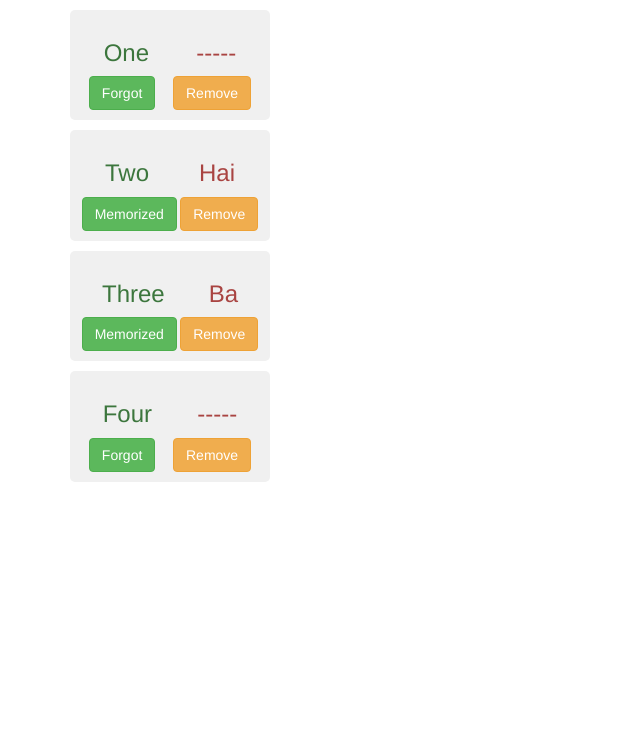
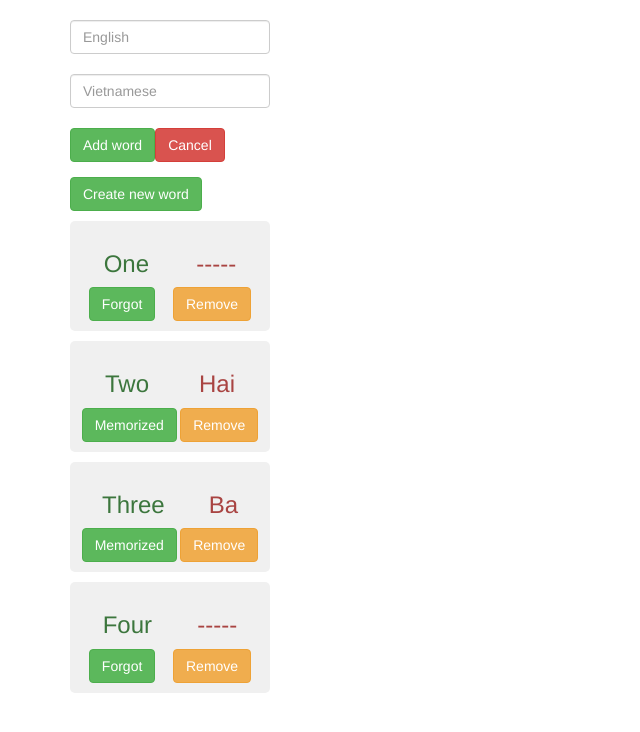
Before and after one commit to vanpho93/word1803, a React (Create React App) app: page / in a window 1280 px wide. Shown: the top 732 px of the page, without its empty margins (0-640 px from the left). Built offline with nearby package versions, Linux system fonts and the light colour scheme.

Commit message:
add word form

```diff
--- a/src/App.js
+++ b/src/App.js
@@ -1,5 +1,4 @@
 import React, { Component } from 'react';
-import logo from './logo.svg';
 import { WordList } from './WordList';
 import './App.css';
 
--- a/src/WordList.js
+++ b/src/WordList.js
@@ -9,7 +9,8 @@ export class WordList extends Component {
                 { id: 'ab124', en: 'Two', vn: 'Hai', isMemorized: false },
                 { id: 'ab125', en: 'Three', vn: 'Ba', isMemorized: false },
                 { id: 'ab126', en: 'Four', vn: 'Bon', isMemorized: true },
-            ]
+            ],
+            shouldShowForm: false
         };
     }
 
@@ -18,11 +19,16 @@ export class WordList extends Component {
         this.setState({ words: newWords });
     }
 
-    render() {
-        return (
-            <div>
-                {
-                    this.state.words.map(word => (
+    toggleWord(id) {
+        const newWords = this.state.words.map(w => {
+            if (w.id !== id) return w;
+            return { ...w, isMemorized: !w.isMemorized };
+        });
+        this.setState({ words: newWords });
+    }
+
+    genListWord() {
+        const renderWord = word => (
             <div className="word" key={word.id}>
                 <div className="word-container">
                     <h3 className="text-success">{word.en}</h3>
@@ -31,7 +37,10 @@ export class WordList extends Component {
                     </h3>
                 </div>
                     <div className="btn-container">
-                                <button className="btn btn-success">
+                    <button
+                        className="btn btn-success"
+                        onClick={() => this.toggleWord(word.id)}
+                    >
                         { word.isMemorized ? 'Forgot' : 'Memorized' }
                     </button>
                     <button
@@ -42,8 +51,24 @@ export class WordList extends Component {
                     </button>
                 </div>
             </div>
-                    ))
+        );
+        return this.state.words.map(renderWord);
     }
+
+    render() {
+        return (
+            <div>
+                <br />
+                <div className="form-group" style={{ width: '200px' }}>
+                    <input className="form-control" placeholder="English" />
+                    <br />
+                    <input className="form-control" placeholder="Vietnamese" />
+                    <br />
+                    <button className="btn btn-success">Add word</button>
+                    <button className="btn btn-danger">Cancel</button>
+                </div>
+                <button className="btn btn-success">Create new word</button>
+                { this.genListWord() }
             </div>
         );
     }
```
Lines whose indentation alone changed are shown as unchanged.
